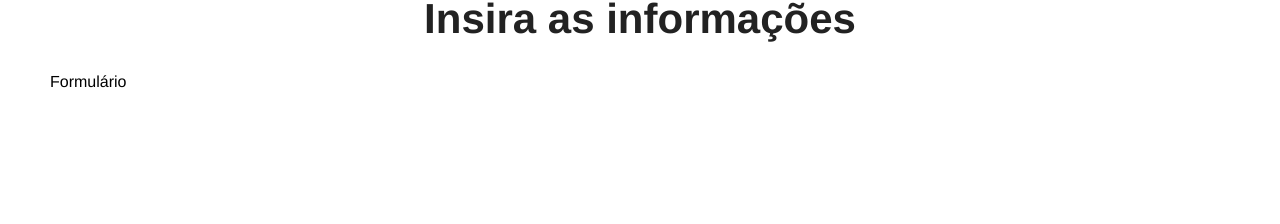
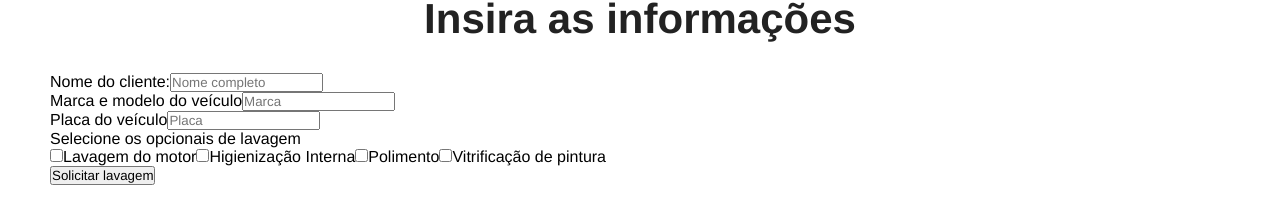
Before and after one commit to Matheusalvz/Lava-Jato, a Vue app: page / in a window 1280 px wide. Shown: the part 630-854 px from the top of the page. Built offline with nearby package versions, Linux system fonts and the light colour scheme.

Commit message:
Criando formulário de cadastro

```diff
--- /dev/null
+++ b/src/components/CarForm.vue
@@ -0,0 +1,47 @@
+<template>
+    <div>
+        <div>
+            <form id="car-form">
+                <div class="input-container">
+                    <label for="nome">Nome do cliente:</label>
+                    <input type="text" name="nome" id="nome" v-model="nome" placeholder="Nome completo">
+                </div>
+                <div class="input-container">
+                    <label for="nome">Marca e modelo do veículo</label>
+                    <input type="text" name="nome" id="nome" v-model="nome" placeholder="Marca">
+                </div>
+                <div class="input-container">
+                    <label for="nome">Placa do veículo</label>
+                    <input type="text" name="placa" id="placa" v-model="nome" placeholder="Placa">
+                </div>
+                <div class="input-container">
+                    <label for="nome">Selecione os opcionais de lavagem</label>
+                    <div class="checkbox-container">
+                        <input type="checkbox" name="opcionais" v-model="opcionais" value="motor">
+                        <span>Lavagem do motor</span>
+                        <input type="checkbox" name="opcionais" v-model="opcionais" value="interna">
+                        <span>Higienização Interna</span>
+                        <input type="checkbox" name="opcionais" v-model="opcionais" value="polimento">
+                        <span>Polimento</span>
+                        <input type="checkbox" name="opcionais" v-model="opcionais" value="vitrificacao">
+                        <span>Vitrificação de pintura</span>
+                    </div>
+                </div>
+                <div class="input-container">
+                    <input type="submit" class="submit-btn" value="Solicitar lavagem">
+                </div>
+            </form>
+        </div>
+    </div>
+</template>
+
+<script>
+
+export default {
+    name: "CarForm"
+}
+</script>
+
+<style scoped>
+
+</style>
--- a/src/views/HomeView.vue
+++ b/src/views/HomeView.vue
@@ -2,17 +2,19 @@
   <Banner />
   <div class="main-container">
     <h1>Insira as informações</h1>
-    <p>Formulário</p>
+    <CarForm />
   </div>
 </template>
 
 <script>
 import Banner from '../components/Banner.vue';
+import CarForm from '../components/CarForm.vue'
 
 export default{
   name: "Home",
   components: {
-    Banner
+    Banner,
+    CarForm,
   }
 }
 </script>
```
